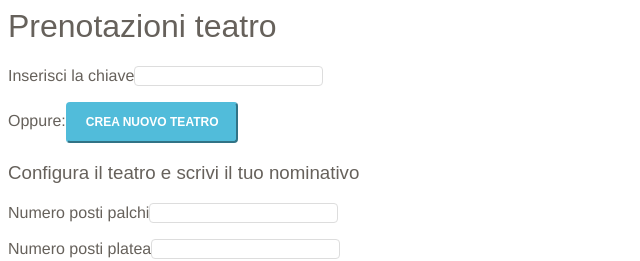
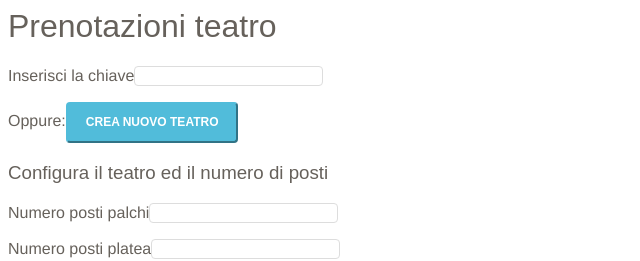
Before and after one commit to Bakko000/SSW_Project, an Angular app: page / in a window 1280 px wide. Both pictures are taken after a click on the button "CREA NUOVO TEATRO". Shown: the top 261 px of the page, without its empty margins (0-640 px from the left). Built offline with nearby package versions, Linux system fonts and the light colour scheme; no server answers.

Commit message:
1 file modified

```diff
--- a/src/app/nuovoteatro/nuovoteatro.component.html
+++ b/src/app/nuovoteatro/nuovoteatro.component.html
@@ -1,5 +1,5 @@
 <div *ngIf="clicked && newtheatre">
-<h3>Configura il teatro e scrivi il tuo nominativo</h3>
+<h3>Configura il teatro ed il numero di posti</h3>
 <form>
   <p><label for="postipalchi">Numero posti palchi</label><input class="form-control" [(ngModel)]="postipalchi" name="postipalchi"></p>
   <p><label for="postiplatea">Numero posti platea</label><input class="form-control" [(ngModel)]="postiplatea" name="postiplatea"></p>
```
